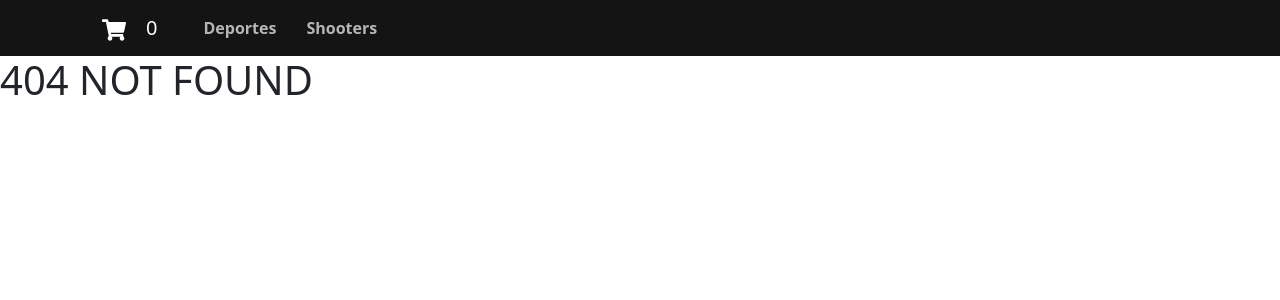
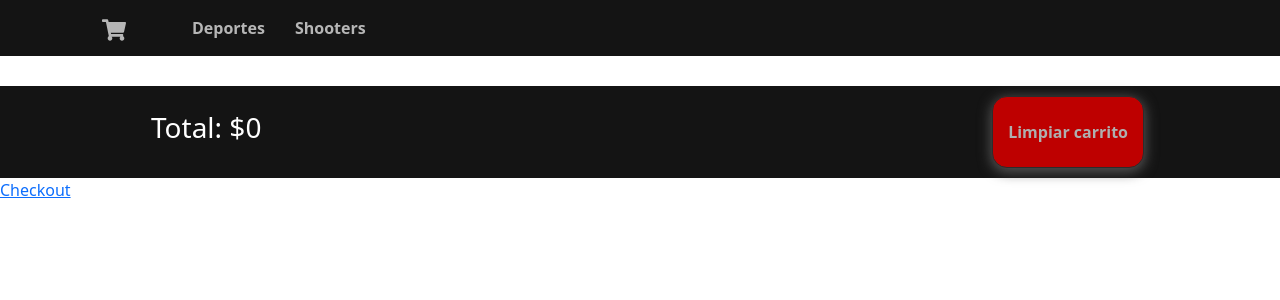
Before and after one commit to criistiian10/preentrega-llantoy-carrito, a React (Create React App) app: page /cart in a window 1280 px wide. Before the commit this address had no page. Shown: the top 300 px of the page. Built offline with nearby package versions, Linux system fonts and the light colour scheme.

Commit message:
modifique el trabajo

```diff
--- a/src/App.js
+++ b/src/App.js
@@ -4,18 +4,23 @@ import { BrowserRouter, Routes, Route} from 'react-router-dom'
 import ItemListContainer from './components/ItemListContainer/ItemListContainer';
 import ItemCount from './components/ItemCount/ItemCount';
 import ItemDetailContainer from './components/ItemDetailContainer/ItemDetailContainer';
+import Cart from './components/Cart/Cart';
+import { CartProvider } from './context/CartContext';
 
 function App() {
   return (
     <div className='App'>
       <BrowserRouter>
+        <CartProvider>
           <NavBar/>
           <Routes>
             <Route path='/' element={<ItemListContainer/>}/>
             <Route path='/category/:categoryId' element={<ItemListContainer/>}/>
             <Route path='/item/:itemId' element={<ItemDetailContainer/>}/>
+            <Route path='/cart' element={<Cart />}/>
             <Route path='*' element={<h1>404 NOT FOUND</h1>}/>
           </Routes>
+        </CartProvider>
       </BrowserRouter>
 
       {/* <ItemCount initial={1} stock={10} onAdd={(quantity) => console.log('Cantidad Agregada', quantity)}/> */}
--- /dev/null
+++ b/src/components/Cart/Cart.css
@@ -0,0 +1,33 @@
+.App .boleta2 .totalLimpiar {
+    background-color: rgb(20, 20, 20);
+    padding: 10px;
+    display: flex;
+    margin-top: 30px;
+}
+.App .boleta2 h3 {
+    color: white;
+    padding: 15px;
+    margin-left: 10%;
+}
+.App .boleta2 .Button1 {
+    background-color: rgb(190, 0, 0);
+    box-shadow: 0 3px 13px 1px rgb(87, 87, 87);
+    border: 1px solid rgb(44, 44, 44);
+    border-radius: 15px;
+    padding: 15px;
+    color: rgb(175, 175, 175);
+    font-weight: bold;
+    margin-left: auto;
+    margin-right: 10%;
+}
+.App .boleta2 .Button1:hover {
+    background-color: rgb(255, 0, 0);
+    box-shadow: 0 3px 13px 1px rgb(110, 110, 110);
+    border: 1px solid rgb(44, 44, 44);
+    border-radius: 15px;
+    padding: 15px;
+    color: rgb(228, 226, 226);
+
+    margin-left: auto;
+    margin-right: 10%;
+}
--- /dev/null
+++ b/src/components/Cart/Cart.jsx
@@ -0,0 +1,34 @@
+import React from 'react'
+import './Cart.css'
+import { useContext } from 'react'
+import { CartContext } from '../../context/CartContext'
+import CartItem from '../CartItem/CartItem'
+import { Link } from 'react-router-dom'
+
+
+
+const Cart = () => {
+  const { cart, clearCart, totalQuantity, total } = useContext(CartContext)
+
+    if(totalQuantity === 0) {
+        return (
+            <div>
+                <h1>No hay Items en el carrito</h1>
+                <Link to='/' className='Option'>Productos</Link>
+            </div>
+        )
+    }
+
+    return (
+      <div className='boleta2'>
+          { cart.map(p => <CartItem key={p.id} {...p}/>) }
+          <div className='totalLimpiar'>
+              <h3>Total: ${total}</h3>
+              <button onClick={() => clearCart()} className='Button1'>Limpiar carrito</button>
+          </div>
+          <Link to='/checkout' className='Option'>Checkout</Link>
+      </div>
+    )
+}
+
+export default Cart
--- /dev/null
+++ b/src/components/CartItem/CartItem.css
@@ -0,0 +1,14 @@
+.App .boleta {
+    display: flex;
+    margin: auto;
+    justify-content: center;
+    background-color: rgb(20, 20, 20);
+    color: white;
+    margin-top: 20px;
+    padding-top: 15px;
+    width: 60%;
+    border-radius: 20px;
+}
+.App .boleta p {
+    padding-left: 50px;
+}
--- /dev/null
+++ b/src/components/CartItem/CartItem.jsx
@@ -0,0 +1,14 @@
+import React from 'react';
+import './CartItem.css'
+
+const CartItem = ({ name, quantity, price }) => {
+  return (
+    <div className='boleta'>
+      <p>{name}</p>
+      <p>Cantidad: {quantity}</p>
+      <p>Precio x Unidad: ${price}</p>
+    </div>
+  );
+};
+
+export default CartItem;
--- a/src/components/CartWidget/CartWidget.jsx
+++ b/src/components/CartWidget/CartWidget.jsx
@@ -1,13 +1,18 @@
 import React from 'react'
 import '../NavBar/NavBar.css'
 import { FaShoppingCart } from "react-icons/fa";
+import { useContext } from 'react'
+import { CartContext } from '../../context/CartContext'
+import { Link } from 'react-router-dom'
 
 const CartWidget = () => {
+  const { totalQuantity } = useContext(CartContext)
+
   return (
-    <div>
-      <FaShoppingCart className="mi-icono-personalizado"/>
-      0
-    </div>
+    <Link to='/cart' className={`CartWidget ${totalQuantity === 0 ? 'hidden' : ''}`}>
+      <FaShoppingCart className='CartImg' />
+      {totalQuantity}
+    </Link>
   )
 }
 
--- a/src/components/ItemDetail/ItemDetail.jsx
+++ b/src/components/ItemDetail/ItemDetail.jsx
@@ -1,9 +1,26 @@
-import React from 'react';
 import './ItemDetail.css';
+import React, { useContext, useState } from 'react';
 import ItemCount from '../ItemCount/ItemCount';
+import { Link } from 'react-router-dom';
+import { CartContext } from '../../context/CartContext'
+
 
 const ItemDetail = ({ id, name, img, category, description, price, stock}) => {
-  return (
+    const [quantityAdded, setQuantityAdded] = useState(0)
+
+    const { addItem } = useContext(CartContext)
+
+    const handleOnAdd = (quantity) => {
+        setQuantityAdded(quantity)
+
+        const item = {
+            id, name, price
+        }
+
+        addItem(item, quantity)
+    }
+
+    return (
     <article className='CardItem'>
         <header className='Header'>
             <h2 className='ItemHeader'>
@@ -25,7 +42,13 @@ const ItemDetail = ({ id, name, img, category, description, price, stock}) => {
             </p>
         </section>
         <footer className='ItemFooter'>
-            <ItemCount initial={1} stock={stock} onAdd={(quantity) => console.log('Cantidad agregada')} />
+        {
+            quantityAdded > 0 ? (
+            <Link to='/cart' className='Option'>Terminar la Compra</Link>
+            ) : (
+            <ItemCount initial={1} stock={stock} onAdd={handleOnAdd}/>
+            )
+        }
         </footer>
         <br />
     </article>
--- a/src/components/NavBar/NavBar.css
+++ b/src/components/NavBar/NavBar.css
@@ -1,7 +1,14 @@
-.mi-icono-personalizado {
+.CartImg {
     font-size: 24px;
     margin-right: 20px;
     margin-left: 20px;
+    color: rgb(182, 182, 182);
+}
+.CartImg:hover {
+    font-size: 24px;
+    margin-right: 20px;
+    margin-left: 20px;
+    color: rgb(255, 255, 255);
 }
 .NavBarColor {
     background-color: rgb(20, 20, 20);
--- /dev/null
+++ b/src/context/CartContext.jsx
@@ -0,0 +1,42 @@
+import React, { createContext, useState, useContext, useMemo } from 'react';
+
+export const CartContext = createContext({
+  cart: [],
+  total: 0, // Agregamos una propiedad total
+});
+
+export const CartProvider = ({ children }) => {
+  const [cart, setCart] = useState([]);
+
+  const addItem = (item, quantity) => {
+    if (!isInCart(item.id)) {
+      setCart((prev) => [...prev, { ...item, quantity }]);
+    } else {
+      console.error('El producto ya fue agregado al carrito');
+    }
+  };
+
+  const removeItem = (itemId) => {
+    const cartUpdated = cart.filter((prod) => prod.id !== itemId);
+    setCart(cartUpdated);
+  };
+
+  const clearCart = () => {
+    setCart([]);
+  };
+
+  const isInCart = (itemId) => {
+    return cart.some((prod) => prod.id === itemId);
+  };
+
+  // Calculamos el total sumando el precio de todos los productos en el carrito
+  const total = useMemo(() => {
+    return cart.reduce((acc, item) => acc + item.price * item.quantity, 0);
+  }, [cart]);
+
+  return (
+    <CartContext.Provider value={{ cart, total, addItem, removeItem, clearCart }}>
+      {children}
+    </CartContext.Provider>
+  );
+};
```
Lines whose indentation alone changed are shown as unchanged.
